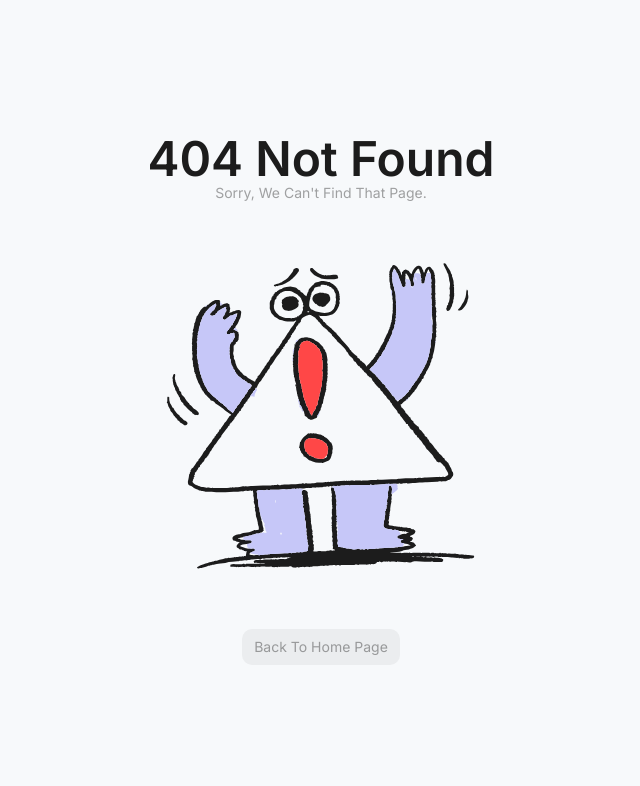
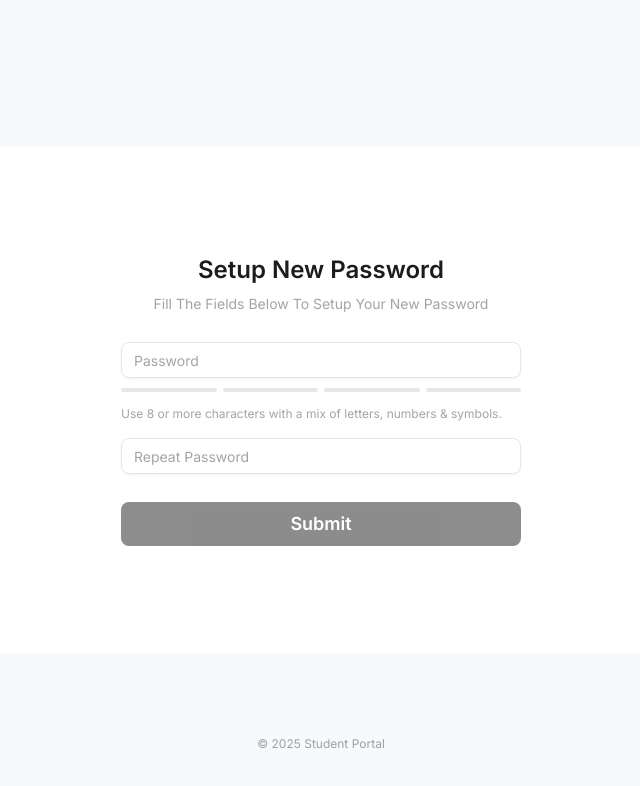
Before and after one commit to StudentPortal-grad/student-portal-web, a Next.js app: page /auth/new-password in a window 1280 px wide. Before the commit this address had no page. Shown: the top 786 px of the page, without its empty margins (319-959 px from the left). Built offline with nearby package versions, Linux system fonts and the light colour scheme.

Commit message:
layout: setup new password page

```diff
--- a/app/(auth pages)/auth/new-password/[userId]/page.tsx
+++ /dev/null
@@ -1,5 +0,0 @@
-import React from "react";
-
-export default function page() {
-  return <div>page</div>;
-}
--- /dev/null
+++ b/app/(auth pages)/auth/new-password/components/NewPasswordForm.tsx
@@ -0,0 +1,150 @@
+"use client";
+import { Separator } from "@/components/ui/separator";
+import { useForm } from "react-hook-form";
+import Image from "next/image";
+import React from "react";
+import { Input } from "@/components/ui/input";
+import Link from "next/link";
+import {
+  InputOTP,
+  InputOTPGroup,
+  InputOTPSlot,
+} from "@/components/ui/input-otp";
+
+interface FormData {
+  otp: string;
+  newPassword: string;
+  confirmPassword: string;
+}
+
+const getPasswordStrength = (password: string): number => {
+  let strength = 0;
+
+  // Rule 1: At least 8 characters
+  if (password.length >= 8) strength++;
+
+  // Rule 2: Contains letters
+  if (/[a-zA-Z]/.test(password)) strength++;
+
+  // Rule 3: Contains numbers
+  if (/[0-9]/.test(password)) strength++;
+
+  // Rule 4: Contains symbols
+  if (/[!@#$%^&*(),.?":{}|<>]/.test(password)) strength++;
+
+  return strength;
+};
+
+export default function NewPasswordForm() {
+  const {
+    register,
+    handleSubmit,
+    setValue,
+    watch,
+    formState: { errors },
+  } = useForm<FormData>({
+    mode: "onChange",
+  });
+
+  const newPassword = watch("newPassword");
+  const passwordStrength = getPasswordStrength(newPassword || "");
+
+  const onSubmit = (data: FormData) => {
+    console.log(data);
+  };
+
+  return (
+    <form
+      onSubmit={handleSubmit(onSubmit)}
+      className="mx-4 w-full max-w-[400px] sm:mx-10"
+    >
+      <div className="flex flex-col items-center gap-5 sm:gap-7">
+        <FormHeader />
+        <div className="flex w-full flex-col gap-4">
+          <div className="flex flex-col gap-1.5">
+            <Input
+              type="password"
+              {...register("newPassword", {
+                required: "New password is required",
+              })}
+              placeholder="Password"
+            />
+            <PasswordStrengthIndicator strength={passwordStrength} />
+            <div className="text-black-40 text-xs">
+              Use 8 or more characters with a mix of letters, numbers & symbols.
+            </div>
+            {errors.newPassword && (
+              <p className="pl-1 text-xs text-red-500">
+                {errors.newPassword.message}
+              </p>
+            )}
+          </div>
+          <div className="flex flex-col gap-1.5">
+            <Input
+              type="password"
+              {...register("confirmPassword", {
+                required: "Please confirm your password",
+                validate: (value) =>
+                  value === newPassword || "Passwords do not match",
+              })}
+              placeholder="Repeat Password"
+            />
+            {errors.confirmPassword && (
+              <p className="pl-1 text-xs text-red-500">
+                {errors.confirmPassword.message}
+              </p>
+            )}
+          </div>
+        </div>
+        <button className="form-button" disabled={passwordStrength < 4}>
+          submit
+        </button>
+      </div>
+    </form>
+  );
+}
+
+function FormHeader() {
+  return (
+    <div className="flex flex-col gap-1.5 text-center capitalize sm:gap-2">
+      <h1 className="text-black-100 text-xl font-semibold sm:text-2xl">
+        Setup New Password
+      </h1>
+      <p className="text-black-40 text-xs font-normal sm:text-sm">
+        Fill the fields below to setup your new password
+      </p>
+    </div>
+  );
+}
+
+function PasswordStrengthIndicator({ strength }: { strength: number }) {
+  return (
+    <div className="mt-1 mb-2 flex w-full gap-1.5">
+      <PasswordStrengthTile strength={strength} index={1} />
+      <PasswordStrengthTile strength={strength} index={2} />
+      <PasswordStrengthTile strength={strength} index={3} />
+      <PasswordStrengthTile strength={strength} index={4} />
+    </div>
+  );
+}
+
+function PasswordStrengthTile({
+  strength,
+  index,
+}: {
+  strength: number;
+  index: number;
+}) {
+  const isActive = strength >= index;
+  const color =
+    strength < 2
+      ? "bg-red-500"
+      : strength < 4
+        ? "bg-yellow-500"
+        : "bg-green-500";
+  return (
+    <div
+      className={`h-1 flex-1 rounded-sm ${isActive ? color : "bg-black-10"} transition-all duration-300`}
+    ></div>
+  );
+}
--- /dev/null
+++ b/app/(auth pages)/auth/new-password/page.tsx
@@ -0,0 +1,12 @@
+import React from "react";
+import NewPasswordForm from "./components/NewPasswordForm";
+
+export default function page() {
+  return (
+    <section className="relative flex items-center justify-center">
+      <div className="bg-white-100 mx-10 flex w-full max-w-[680px] items-center justify-center rounded-2xl bg-white py-14 sm:py-[107px]">
+        <NewPasswordForm />
+      </div>
+    </section>
+  );
+}
--- a/app/globals.css
+++ b/app/globals.css
@@ -151,6 +151,6 @@
   }
 
   .form-button {
-    @apply bg-black-brand w-full cursor-pointer rounded-[8px] px-4 py-1.5 text-base font-semibold text-white capitalize sm:py-2 sm:text-lg;
+    @apply bg-black-brand w-full cursor-pointer rounded-[8px] px-4 py-1.5 text-base font-semibold text-white capitalize disabled:cursor-not-allowed disabled:opacity-50 sm:py-2 sm:text-lg;
   }
 }
```
